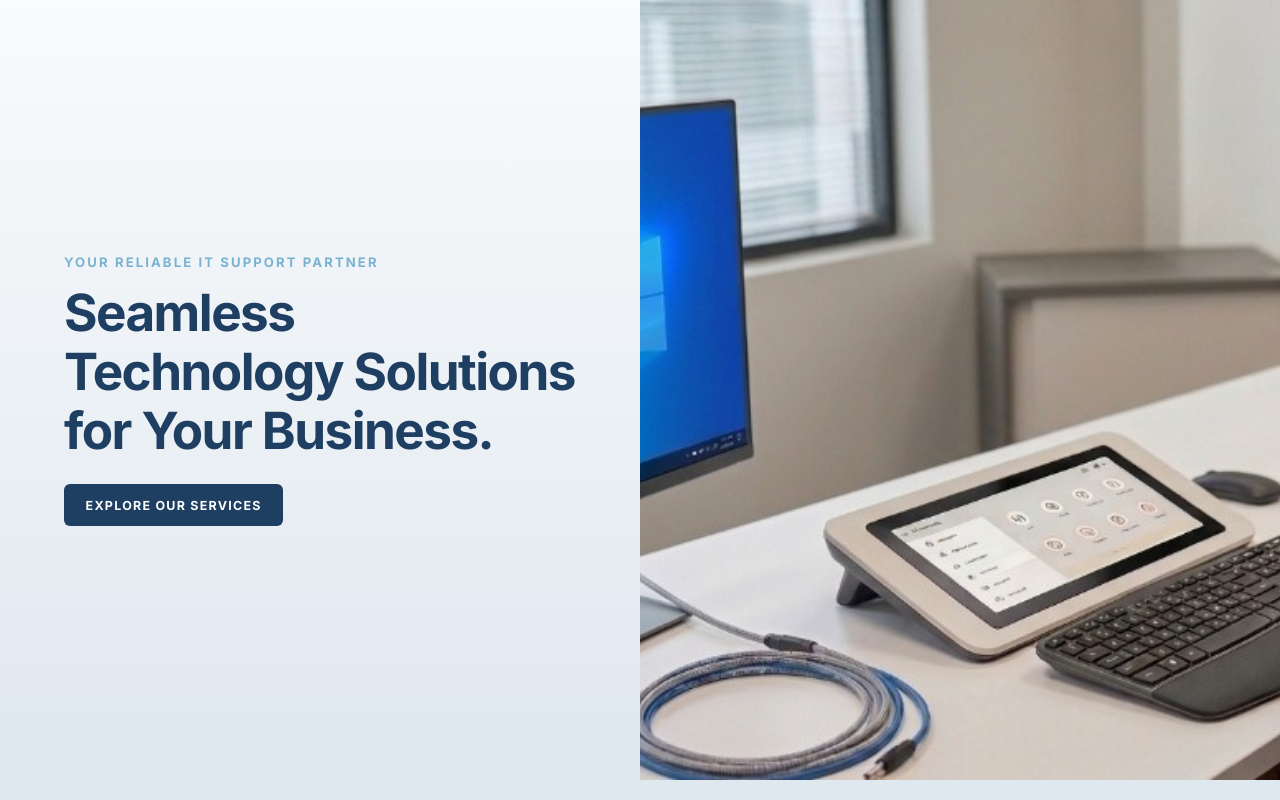
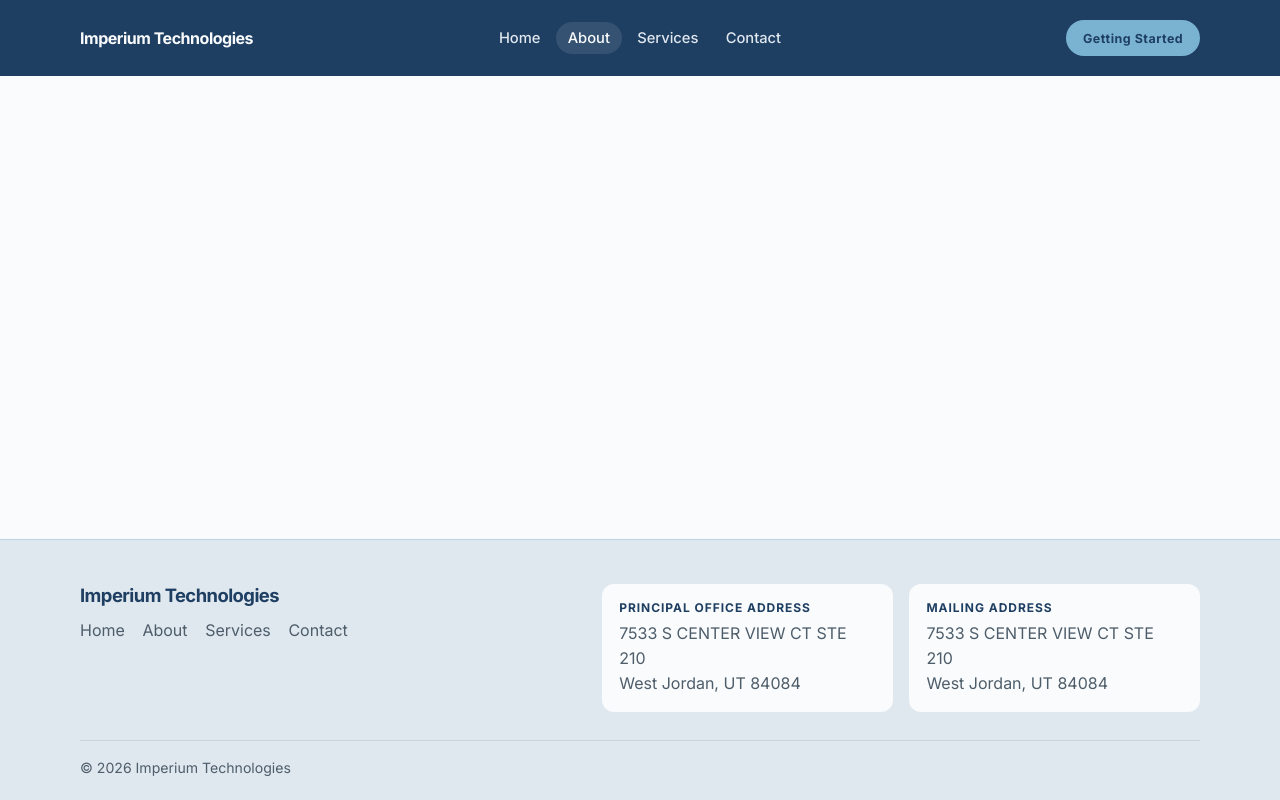
Before and after one commit to ahannan08/IT-Support-, a React (Vite) app in the folder frontend/: page /about in a window 1280 px wide. Before the commit this address led to /. Shown: the top 800 px of the page. Built offline with nearby package versions, Linux system fonts and the light colour scheme.

Commit message:
navbar and footer

```diff
--- a/frontend/src/App.jsx
+++ b/frontend/src/App.jsx
@@ -1,6 +1,9 @@
 import { BrowserRouter, Navigate, Route, Routes } from 'react-router-dom'
 import Layout from './components/Layout'
 import Home from './pages/Home'
+import About from './pages/About'
+import Services from './pages/Services'
+import Contact from './pages/Contact'
 
 export default function App() {
   return (
@@ -8,6 +11,9 @@ export default function App() {
       <Routes>
         <Route element={<Layout />}>
           <Route path="/" element={<Home />} />
+          <Route path="/about" element={<About />} />
+          <Route path="/services" element={<Services />} />
+          <Route path="/contact" element={<Contact />} />
           <Route path="*" element={<Navigate to="/" replace />} />
         </Route>
       </Routes>
--- a/frontend/src/components/Footer.jsx
+++ b/frontend/src/components/Footer.jsx
@@ -2,32 +2,37 @@ import { Link } from 'react-router-dom'
 import site from '../content/site.json'
 
 export default function Footer() {
-  const hasContent =
-    site.brand.name || site.footer.blurb || site.footer.columns.length || site.footer.copyright
-
-  if (!hasContent) return null
+  const addresses = site.footer.addresses || []
+  const year = new Date().getFullYear()
 
   return (
-    <footer>
-      {site.brand.name ? <p>{site.brand.name}</p> : null}
-      {site.footer.blurb ? <p>{site.footer.blurb}</p> : null}
-      {site.footer.columns.map((column) => (
-        <div key={column.title}>
-          {column.title ? <p>{column.title}</p> : null}
-          <ul>
-            {column.links.map((link) => (
-              <li key={link.path}>
-                {link.path.startsWith('/') ? (
-                  <Link to={link.path}>{link.label}</Link>
-                ) : (
-                  <a href={link.path}>{link.label}</a>
-                )}
-              </li>
+    <footer className="site-footer">
+      <div className="site-footer-inner">
+        <div className="site-footer-brand">
+          {site.brand.name ? <p className="site-footer-name">{site.brand.name}</p> : null}
+          <nav className="site-footer-nav" aria-label="Footer">
+            {site.nav.map((item) => (
+              <Link key={item.path} to={item.path}>
+                {item.label}
+              </Link>
             ))}
-          </ul>
+          </nav>
         </div>
-      ))}
-      {site.footer.copyright ? <p>{site.footer.copyright}</p> : null}
+
+        <div className="site-footer-addresses">
+          {addresses.map((address) => (
+            <address key={address.label}>
+              <p>{address.label}</p>
+              {address.lines.map((line) => (
+                <span key={line}>{line}</span>
+              ))}
+            </address>
+          ))}
+        </div>
+      </div>
+      <p className="site-footer-copy">
+        © {year} {site.brand.name}
+      </p>
     </footer>
   )
 }
--- a/frontend/src/components/Navbar.jsx
+++ b/frontend/src/components/Navbar.jsx
@@ -1,28 +1,39 @@
-import { NavLink } from 'react-router-dom'
+import { Link, NavLink } from 'react-router-dom'
 import site from '../content/site.json'
 
 export default function Navbar() {
   const brand = site.brand.logoText || site.brand.name
-  const hasNav = site.nav.length > 0
-
-  if (!brand && !hasNav) return null
 
   return (
-    <header>
-      {brand ? (
-        <NavLink to="/" end>
-          {brand}
-        </NavLink>
-      ) : null}
-      {hasNav ? (
-        <nav aria-label="Primary">
+    <header className="site-header">
+      <div className="site-header-inner">
+        {brand ? (
+          <NavLink to="/" end className="site-brand">
+            {brand}
+          </NavLink>
+        ) : (
+          <span />
+        )}
+        <nav className="site-nav" aria-label="Primary">
           {site.nav.map((item) => (
-            <NavLink key={item.path} to={item.path} end={item.path === '/'}>
+            <NavLink
+              key={item.path}
+              to={item.path}
+              end={item.path === '/'}
+              className={({ isActive }) => (isActive ? 'site-nav-link is-active' : 'site-nav-link')}
+            >
               {item.label}
             </NavLink>
           ))}
         </nav>
-      ) : null}
+        {site.cta ? (
+          <Link className="site-header-cta" to={site.cta.path}>
+            {site.cta.label}
+          </Link>
+        ) : (
+          <span />
+        )}
+      </div>
     </header>
   )
 }
--- /dev/null
+++ b/frontend/src/content/about.json
@@ -0,0 +1,7 @@
+{
+  "meta": {
+    "title": "About",
+    "description": ""
+  },
+  "sections": []
+}
--- /dev/null
+++ b/frontend/src/content/contact.json
@@ -0,0 +1,7 @@
+{
+  "meta": {
+    "title": "Contact",
+    "description": ""
+  },
+  "sections": []
+}
--- /dev/null
+++ b/frontend/src/content/services.json
@@ -0,0 +1,7 @@
+{
+  "meta": {
+    "title": "Services",
+    "description": ""
+  },
+  "sections": []
+}
--- a/frontend/src/content/site.json
+++ b/frontend/src/content/site.json
@@ -1,13 +1,29 @@
 {
   "brand": {
-    "name": "",
+    "name": "Imperium Technologies",
     "tagline": "",
-    "logoText": ""
+    "logoText": "Imperium Technologies"
   },
-  "nav": [],
+  "nav": [
+    { "label": "Home", "path": "/" },
+    { "label": "About", "path": "/about" },
+    { "label": "Services", "path": "/services" },
+    { "label": "Contact", "path": "/contact" }
+  ],
+  "cta": {
+    "label": "Getting Started",
+    "path": "/contact"
+  },
   "footer": {
-    "blurb": "",
-    "columns": [],
-    "copyright": ""
+    "addresses": [
+      {
+        "label": "Principal Office Address",
+        "lines": ["7533 S CENTER VIEW CT STE 210", "West Jordan, UT 84084"]
+      },
+      {
+        "label": "Mailing Address",
+        "lines": ["7533 S CENTER VIEW CT STE 210", "West Jordan, UT 84084"]
+      }
+    ]
   }
 }
--- a/frontend/src/index.css
+++ b/frontend/src/index.css
@@ -48,6 +48,144 @@ ol {
 
 .site-main {
   flex: 1;
+}
+
+.site-header {
+  position: sticky;
+  top: 0;
+  z-index: 20;
+  background: var(--color-navy);
+  color: var(--color-paper);
+}
+
+.site-header-inner,
+.site-footer-inner {
+  width: min(1120px, calc(100% - 2rem));
+  margin: 0 auto;
+}
+
+.site-header-inner {
+  display: grid;
+  grid-template-columns: 1fr auto 1fr;
+  align-items: center;
+  gap: 1rem;
+  min-height: 76px;
+}
+
+.site-brand {
+  justify-self: start;
+  font-weight: 700;
+  letter-spacing: -0.03em;
+  color: var(--color-paper);
+}
+
+.site-nav {
+  display: flex;
+  flex-wrap: wrap;
+  justify-content: center;
+  gap: 0.2rem;
+}
+
+.site-nav-link {
+  padding: 0.45rem 0.75rem;
+  border-radius: 999px;
+  color: var(--color-mist);
+  font-size: 0.92rem;
+  font-weight: 500;
+}
+
+.site-nav-link:hover,
+.site-nav-link.is-active {
+  color: var(--color-paper);
+  background: rgba(249, 251, 252, 0.1);
+}
+
+.site-header-cta {
+  justify-self: end;
+  padding: 0.65rem 1.05rem;
+  border-radius: 999px;
+  background: var(--color-sky);
+  color: var(--color-navy);
+  font-size: 0.78rem;
+  font-weight: 700;
+  letter-spacing: 0.04em;
+}
+
+.site-header-cta:hover {
+  background: var(--color-paper);
+}
+
+.site-footer {
+  background: var(--color-mist);
+  color: var(--color-slate);
+  padding: 2.75rem 0 1.5rem;
+  border-top: 1px solid color-mix(in srgb, var(--color-sky) 35%, var(--color-mist));
+}
+
+.site-footer-inner {
+  display: grid;
+  grid-template-columns: minmax(0, 0.9fr) minmax(0, 1.1fr);
+  gap: 2rem;
+  padding-bottom: 1.75rem;
+}
+
+.site-footer-name {
+  color: var(--color-navy);
+  font-size: 1.15rem;
+  font-weight: 700;
+  letter-spacing: -0.03em;
+}
+
+.site-footer-nav {
+  display: flex;
+  flex-wrap: wrap;
+  gap: 0.85rem 1.1rem;
+  margin-top: 0.9rem;
+}
+
+.site-footer-nav a {
+  color: var(--color-slate);
+}
+
+.site-footer-nav a:hover {
+  color: var(--color-navy);
+}
+
+.site-footer-addresses {
+  display: grid;
+  grid-template-columns: repeat(2, minmax(0, 1fr));
+  gap: 1rem;
+}
+
+.site-footer-addresses address {
+  font-style: normal;
+  padding: 1rem 1.1rem;
+  background: var(--color-paper);
+  border-radius: 12px;
+}
+
+.site-footer-addresses p {
+  margin-bottom: 0.4rem;
+  color: var(--color-navy);
+  font-size: 0.75rem;
+  font-weight: 700;
+  letter-spacing: 0.08em;
+  text-transform: uppercase;
+}
+
+.site-footer-addresses span {
+  display: block;
+  color: var(--color-slate);
+  line-height: 1.55;
+}
+
+.site-footer-copy {
+  width: min(1120px, calc(100% - 2rem));
+  margin: 0 auto;
+  padding-top: 1.15rem;
+  border-top: 1px solid color-mix(in srgb, var(--color-navy) 12%, var(--color-mist));
+  color: var(--color-slate);
+  font-size: 0.88rem;
 }
 
 .banner {
@@ -432,4 +570,20 @@ ol {
   .who-grid {
     grid-template-columns: 1fr;
   }
+
+  .site-header-inner {
+    grid-template-columns: 1fr auto;
+    padding: 0.75rem 0;
+  }
+
+  .site-nav {
+    grid-column: 1 / -1;
+    order: 3;
+    justify-content: flex-start;
+  }
+
+  .site-footer-inner,
+  .site-footer-addresses {
+    grid-template-columns: 1fr;
+  }
 }
--- /dev/null
+++ b/frontend/src/pages/About.jsx
@@ -0,0 +1,6 @@
+import content from '../content/about.json'
+import Page from './Page'
+
+export default function About() {
+  return <Page content={content} />
+}
--- /dev/null
+++ b/frontend/src/pages/Contact.jsx
@@ -0,0 +1,6 @@
+import content from '../content/contact.json'
+import Page from './Page'
+
+export default function Contact() {
+  return <Page content={content} />
+}
--- /dev/null
+++ b/frontend/src/pages/Services.jsx
@@ -0,0 +1,6 @@
+import content from '../content/services.json'
+import Page from './Page'
+
+export default function Services() {
+  return <Page content={content} />
+}
```
